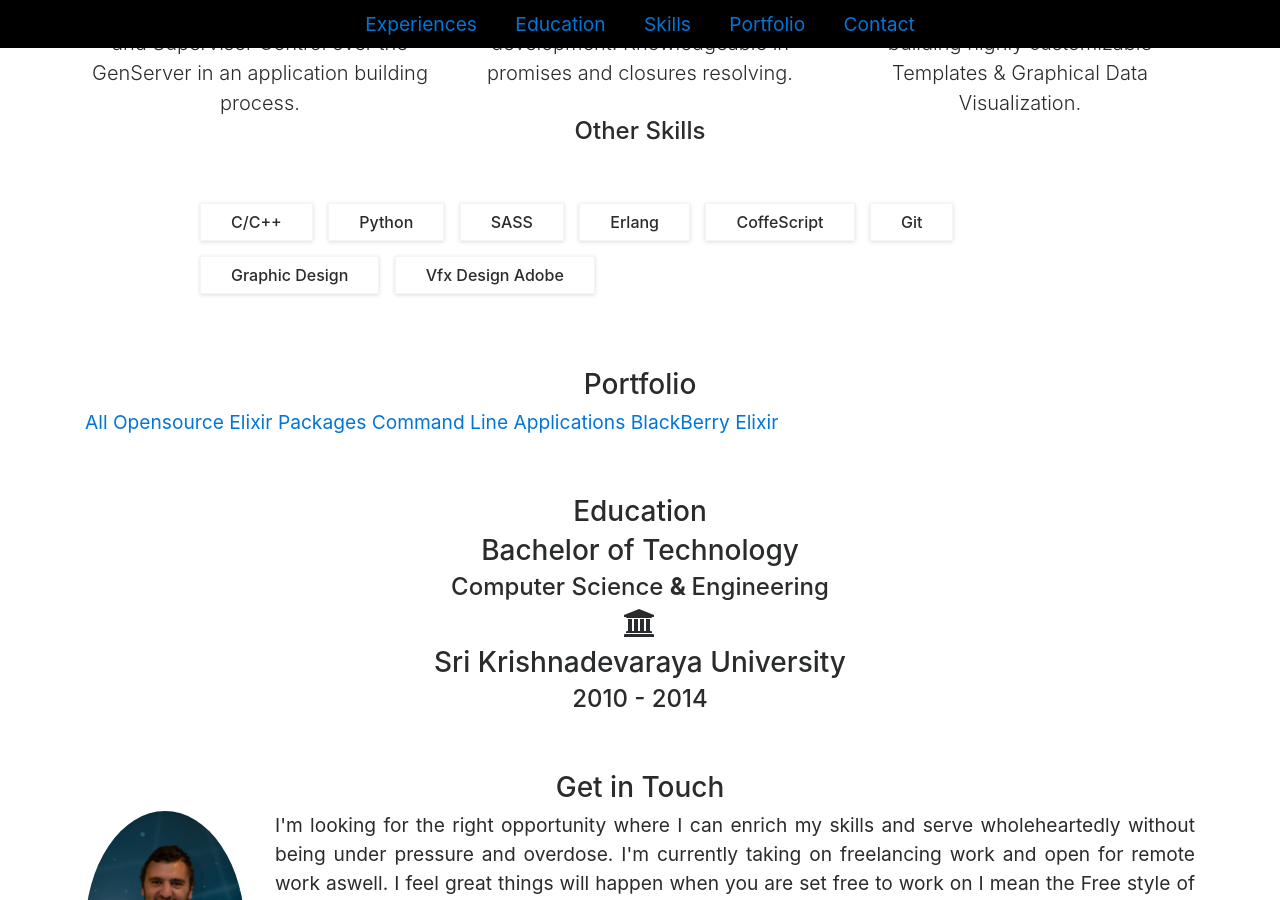
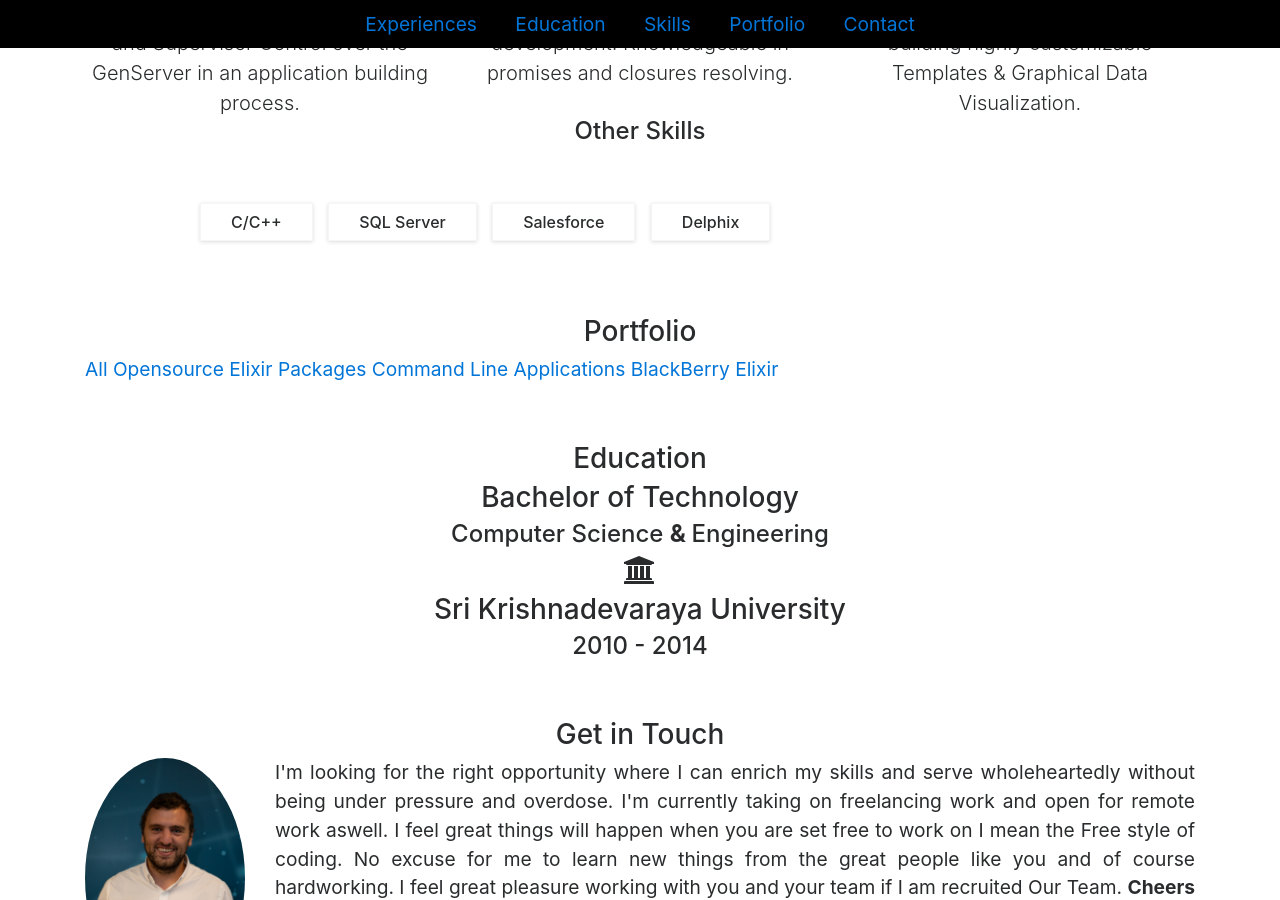
Before and after one commit to HBarthe/hbarthe.github.io, a Jekyll site: the page built from index.html, in a window 1280 px wide and 900 px high, scrolled down 2260 px. Built offline with Jekyll 4.4.1, drawn with Linux system fonts in a browser that asks for light colours; a style sheet for code colours, icons or effects is not loaded.

Commit message:
"Profile 3"

```diff
--- a/_data/skills.yaml
+++ b/_data/skills.yaml
@@ -23,10 +23,6 @@ topskills:
 
 otherskills:
   - C/C++
-  - Python
-  - SASS
-  - Erlang
-  - CoffeScript
-  - Git
-  - Graphic Design
-  - Vfx Design Adobe
+  - SQL Server
+  - Salesforce
+  - Delphix
```
Also changed, not shown: _data/links.yaml (line endings or trailing spaces).
